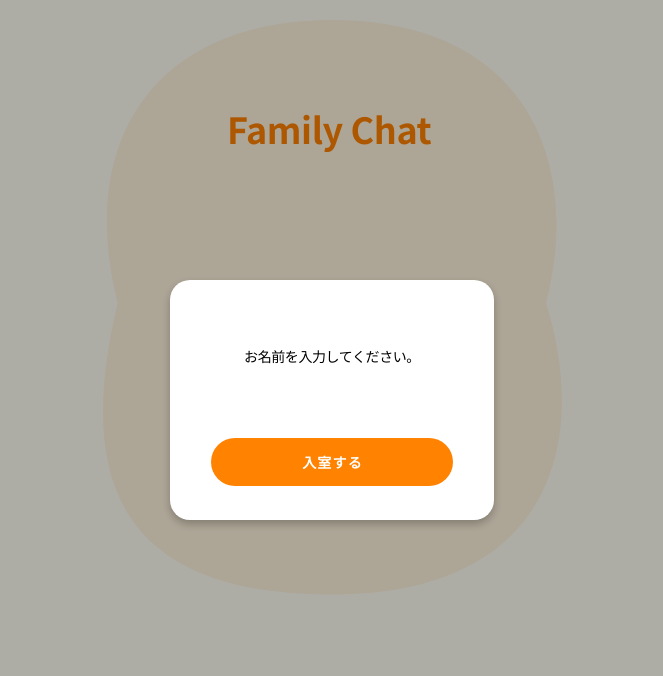
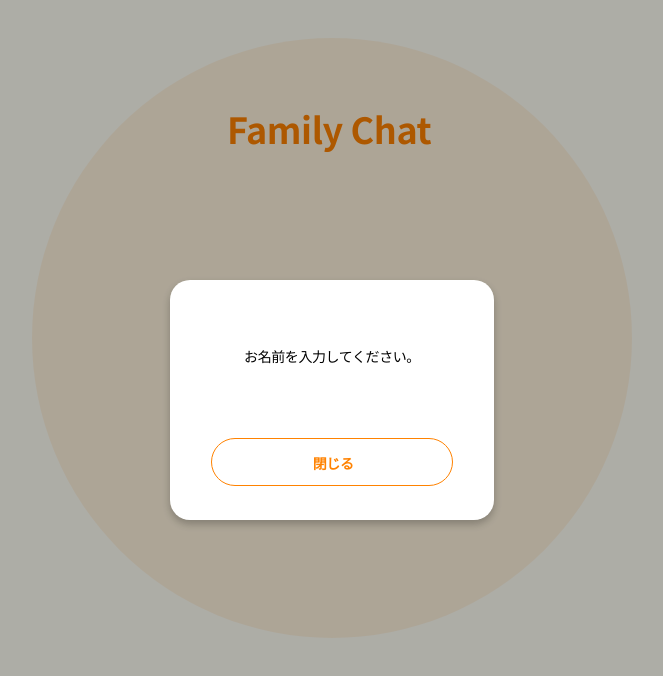
Before and after one commit to syomakudo/rakus-hackathon, a Vue app in the folder chatapp/: page / in a window 1280 px wide. Both pictures are taken after a click on the button "入室する". Shown: the top 676 px of the page, without its empty margins (308-971 px from the left). Built offline with nearby package versions, Linux system fonts and the light colour scheme; no server answers.

Commit message:
rebaseに失敗したのでgithubのcodeを適用

```diff
--- a/chatapp/src/components/Login.vue
+++ b/chatapp/src/components/Login.vue
@@ -11,6 +11,10 @@ const userName = inject("userName");
 const router = useRouter();
 const socket = socketManager.getInstance();
 // #endregion
+
+const message = reactive({
+  entryMessage: "",
+});
 
 // #region reactive variable
 const inputUserName = ref("");
@@ -27,27 +31,8 @@ const onEnter = () => {
   }
 
   // 入室メッセージを送信
-  const dateobj = new Date();
-  const enterTime =
-    dateobj.getFullYear() +
-    "/" +
-    (dateobj.getMonth() + 1) +
-    "/" +
-    dateobj.getDate() +
-    " " +
-    dateobj.getHours() +
-    ":" +
-    dateobj.getMinutes() +
-    ":" +
-    dateobj.getSeconds();
-
-  const enterMessage = {
-    userName: inputUserName.value,
-    text: `${inputUserName.value}さんが入室しました。`,
-    timestamp: enterTime,
-  };
-
-  socket.emit("enterEvent", enterMessage);
+  message.entryMessage = inputUserName.value + "さんが入室しました。";
+  socket.emit("enterEvent", message.entryMessage);
 
   // 全体で使用するnameに入力されたユーザー名を格納
   userName.value = inputUserName.value;
@@ -60,21 +45,10 @@ const onEnter = () => {
 
 <template>
   <v-app class="background">
-    <div class="mx-auto my-5 px-4">
-      <svg
-        xmlns="http://www.w3.org/2000/svg"
-        class="figure"
-        viewBox="0 0 459 575"
-        fill="none"
-      >
-        <path
-          d="M443.1 282.986C488.1 428.5 443.1 574.5 229.1 574.5C-0.399704 574.5 -22.8997 441.5 14.6003 282.986C-26.8997 118 53.6003 0 229.1 0C418.6 4.76837e-06 480.6 136.5 443.1 282.986Z"
-          fill="#FF8200"
-          fill-opacity="0.09"
-        />
-      </svg>
+    <div class="mx-auto">
+      <div class="figure"></div>
       <div class="posi">
-        <h1 class="title">Family Chat</h1>
+        <div class="title">Family Chat</div>
         <div class="mt-10">
           <p class="nametext">お名前</p>
           <input
@@ -104,12 +78,10 @@ const onEnter = () => {
             flat
             height="48"
             width="242"
-            color="#FF8200"
-            class="buttonLogin"
-            @click="onEnter"
+            class="buttonDialog"
+            @click="dialog = false"
+            >閉じる</v-btn
           >
-            入室する
-          </v-btn>
         </div>
       </v-dialog>
     </div>
@@ -120,13 +92,19 @@ const onEnter = () => {
 @import url(http://fonts.googleapis.com/earlyaccess/notosansjp.css);
 .background {
   background-color: #fffff5;
-  width: 100vw;
-  height: 100vh;
+  width: 100%;
+  height: 100%;
 }
-.figure {
-  width: 459px;
-  height: 575px;
-  position: relative;
+@media (min-width: 600px) {
+  .figure {
+    width: 600px;
+    height: 600px;
+    flex-shrink: 0;
+    border-radius: 600px;
+    background: rgba(255, 130, 0, 0.09);
+    margin-top: 38px;
+    position: relative;
+  }
 }
 /*ディスプレイに合わせてcss（背景図形）を変化*/
 @media (max-width: 600px) {
```
